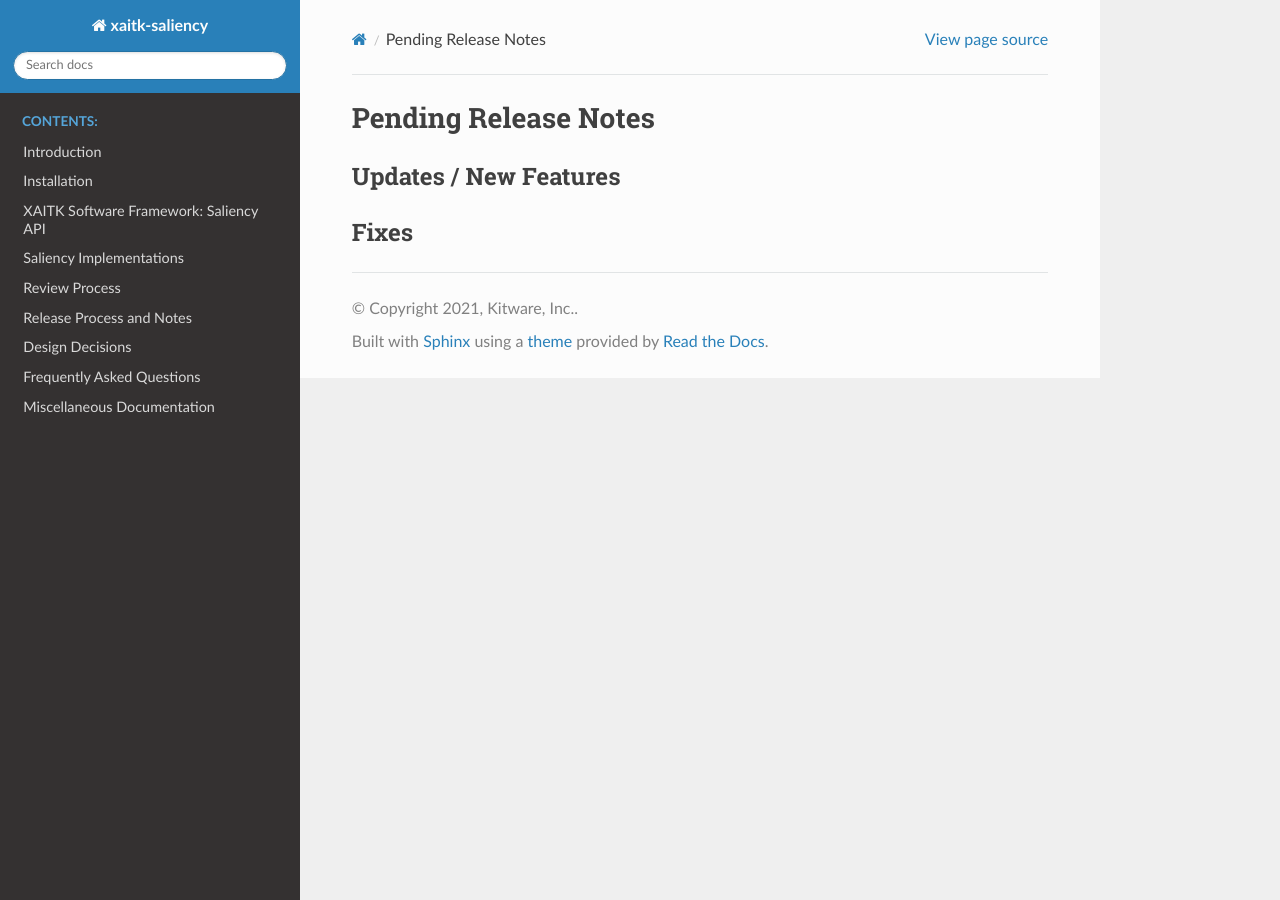
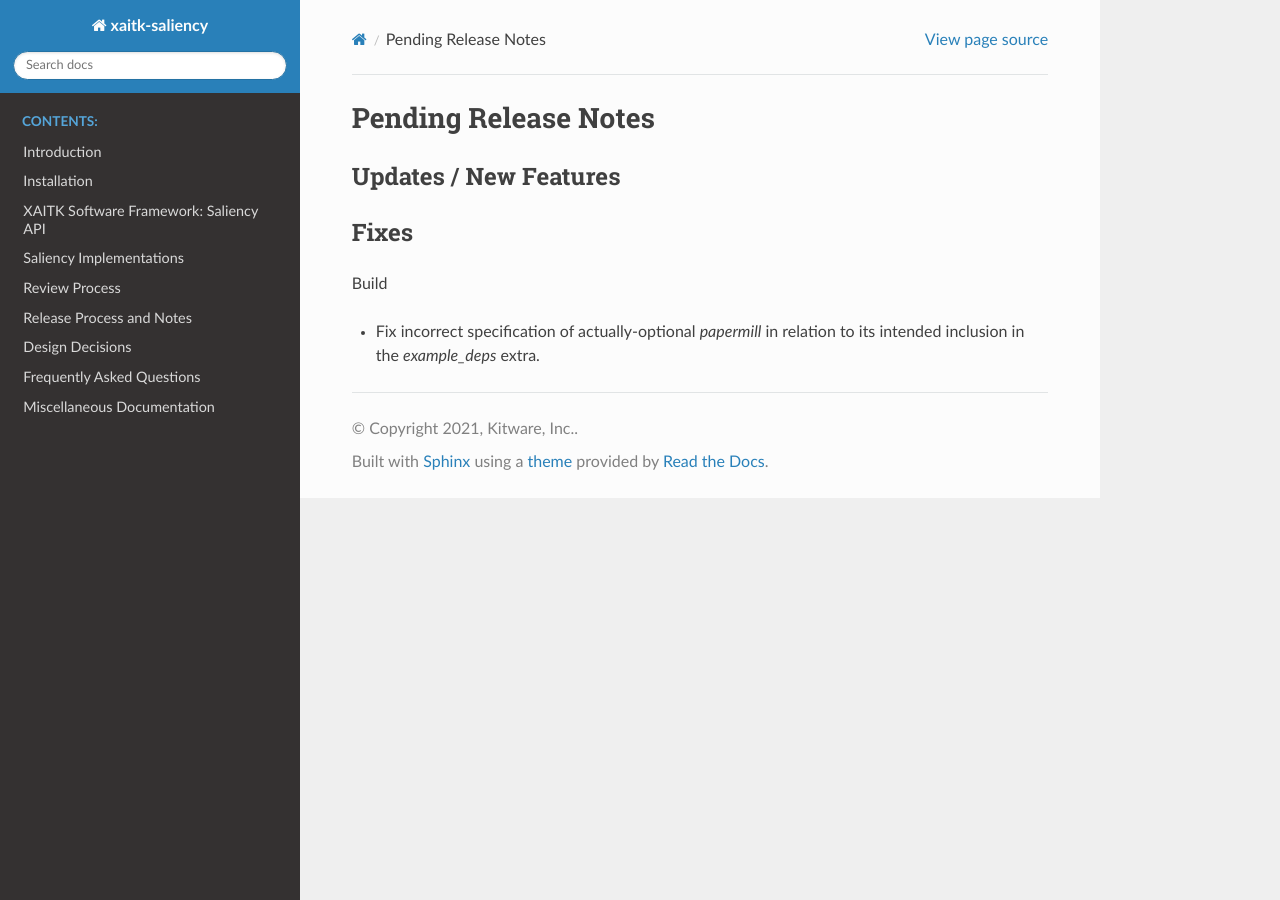
Before and after one commit to YuraMiroshm/XAITKw, a Sphinx documentation site: the page built from docs/release_notes/pending_release.rst, in a window 1280 px wide. Built offline with Sphinx 7.4.7 and the Read the Docs theme 2.0.0, drawn with Linux system fonts in a browser that asks for light colours.

Commit message:
Fix papermill dep specification in pyproject toml

```diff
--- a/docs/release_notes/pending_release.rst
+++ b/docs/release_notes/pending_release.rst
@@ -6,3 +6,8 @@ Updates / New Features
 
 Fixes
 -----
+
+Build
+
+* Fix incorrect specification of actually-optional `papermill` in relation to
+  its intended inclusion in the `example_deps` extra.
--- a/pyproject.toml
+++ b/pyproject.toml
@@ -42,7 +42,7 @@ scipy = "^1.6.3"
 # Optionals for "example" extra
 jupyter = { version = "^1.0.0", optional = true }
 matplotlib = { version="^3.4.1", optional = true }
-papermill = "^2.3.3"
+papermill = { version = "^2.3.3", optional = true }
 torch = { version = "^1.9.0", optional = true }
 torchvision = { version = "^0.10.0", optional = true }
 tqdm = { version = "^4.45.0", optional = true }
```
